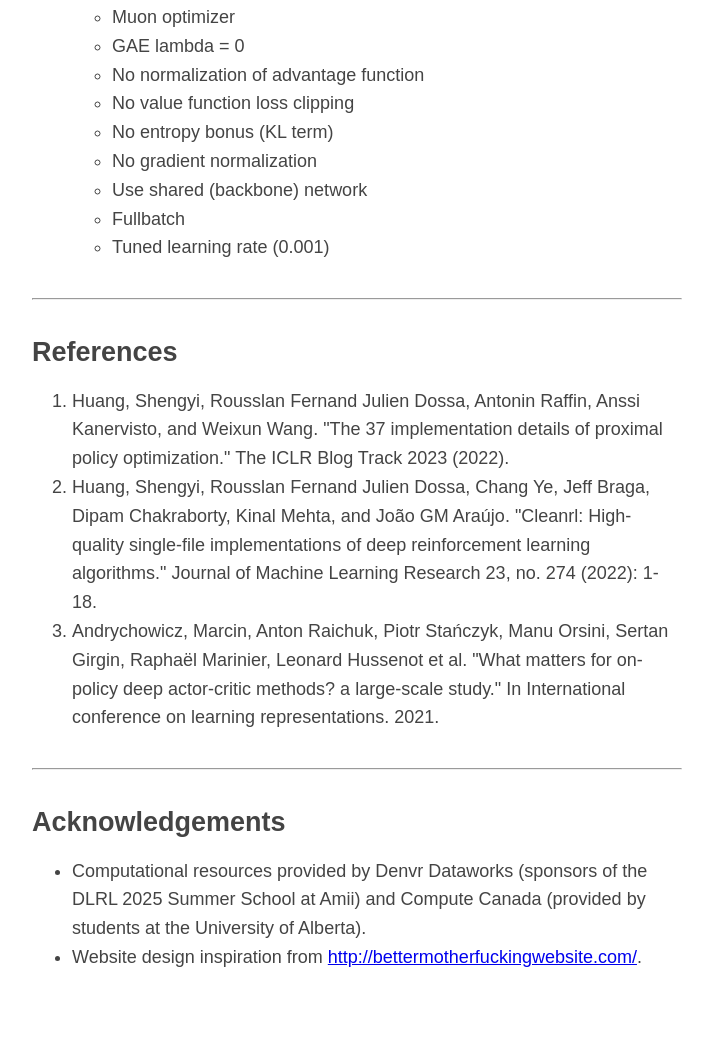
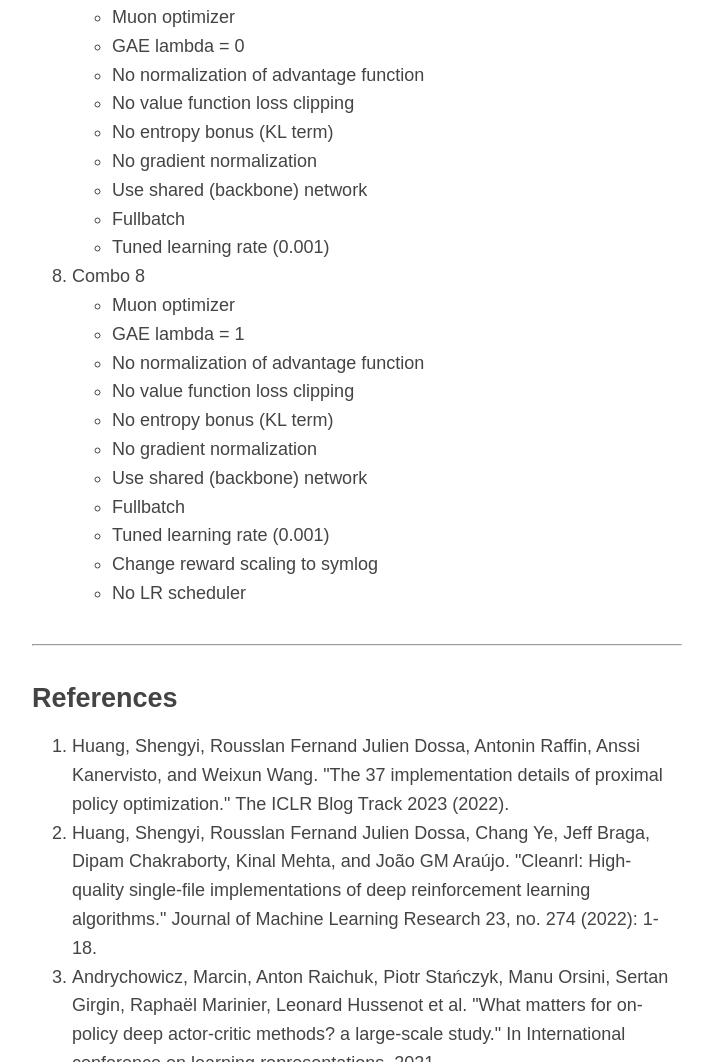
Before and after one commit to mikelma/occam-shaving-rl, a plain HTML site: page docs/index.html in a window 1280 px wide. Shown: the part 5364-6426 px from the top of the page, without its empty margins (283-996 px from the left). Before the commit the page ends 6376 px from the top, so only its background shows below. Drawn offline with Linux system fonts and the light colour scheme.

Commit message:
Add Combo 8

```diff
--- a/docs/index.html
+++ b/docs/index.html
@@ -210,6 +210,20 @@
                         <li>Fullbatch</li>
                         <li>Tuned learning rate (0.001)</li>
                     </ul>
+                    <li>Combo 8</li>
+                    <ul>
+                        <li>Muon optimizer</li>
+                        <li>GAE lambda = 1</li>
+                        <li>No normalization of advantage function</li>
+                        <li>No value function loss clipping</li>
+                        <li>No entropy bonus (KL term)</li>
+                        <li>No gradient normalization</li>
+                        <li>Use shared (backbone) network</li>
+                        <li>Fullbatch</li>
+                        <li>Tuned learning rate (0.001)</li>
+                        <li>Change reward scaling to symlog</li>
+                        <li>No LR scheduler</li>
+                    </ul>
                 </ol>
             </p>
         </section>
```
